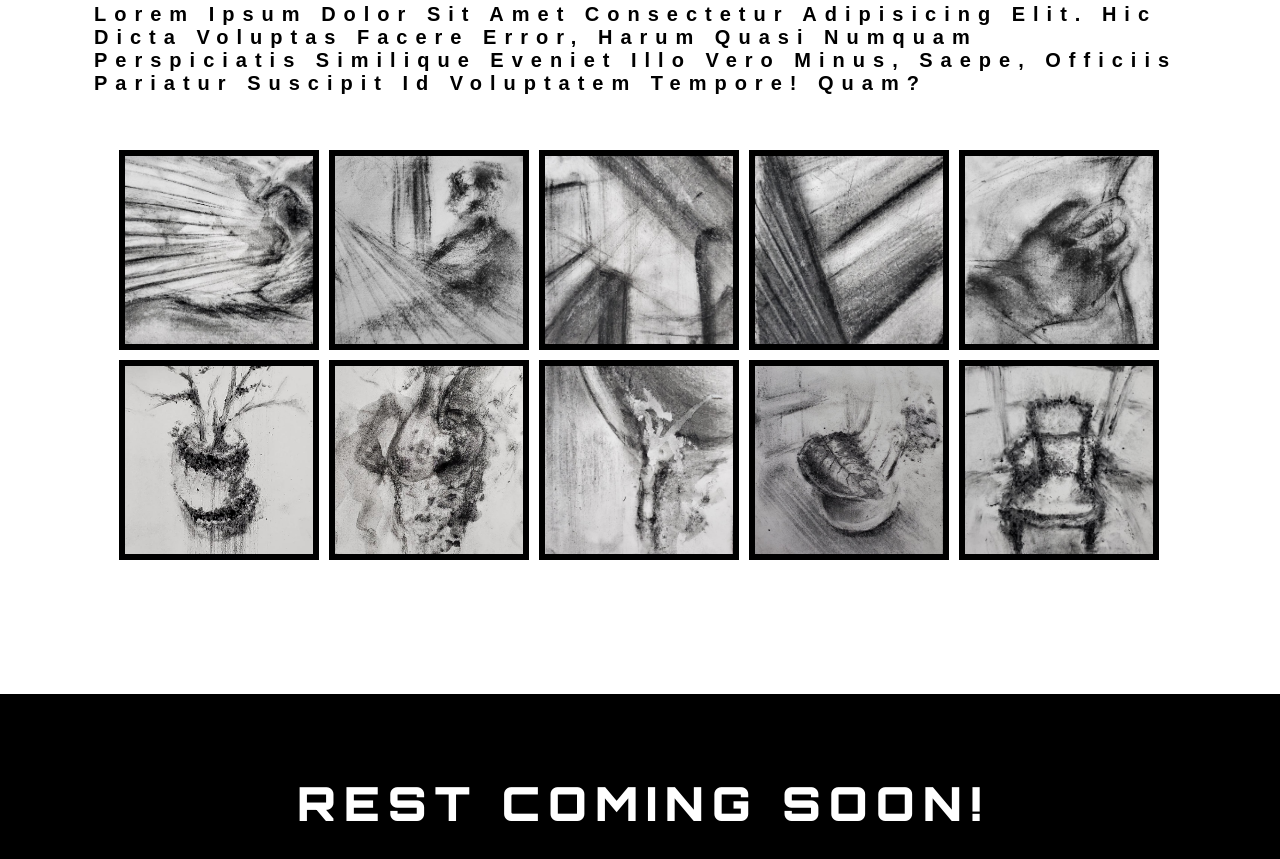
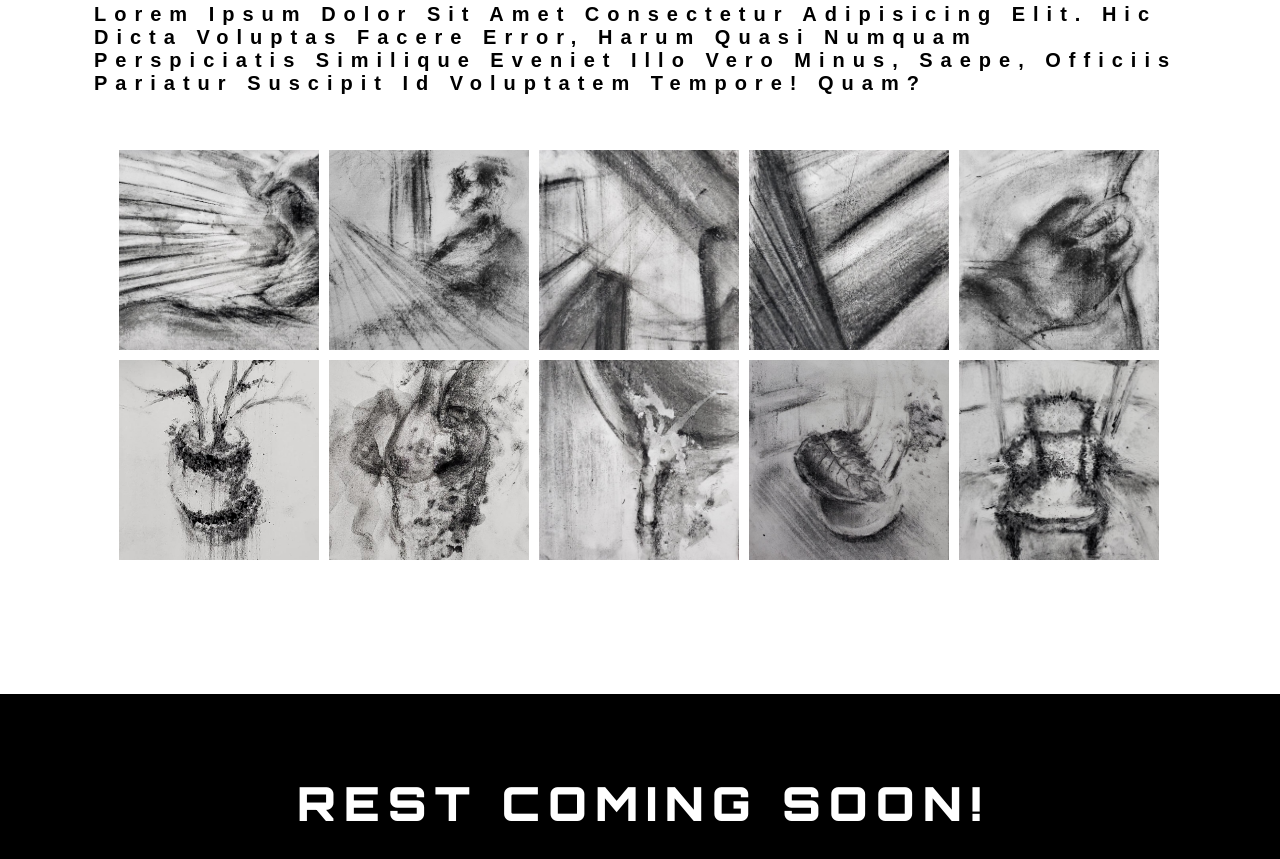
Before and after one commit to ShagunJain06/shagunjain, a plain HTML site: page drawing.html in a window 1280 px wide. Shown: the part 1143-2002 px from the top of the page. Drawn offline with nearby package versions, Linux system fonts and the light colour scheme; a web font is replaced by a local one.

Commit message:
Add files via upload

```diff
--- a/drawing.css
+++ b/drawing.css
@@ -70,7 +70,7 @@ div.gallery ul li {
 	height: 200px;
 	margin: 5px;
 	padding: 5px;
-	z-index: 0;
+    z-index: 0;
 }
 
 /* Make sure z-index is higher on hover */
@@ -84,8 +84,8 @@ div.gallery ul li img {
 	position: absolute;
 	left: 0;
 	top: 0;
-	border: 1px solid black;
-	padding: 5px;
+	/* border: 1px solid black; */
+	/* padding: 5px; */
 	width: 200px;
 	height: 200px;
 	background: black;
```
